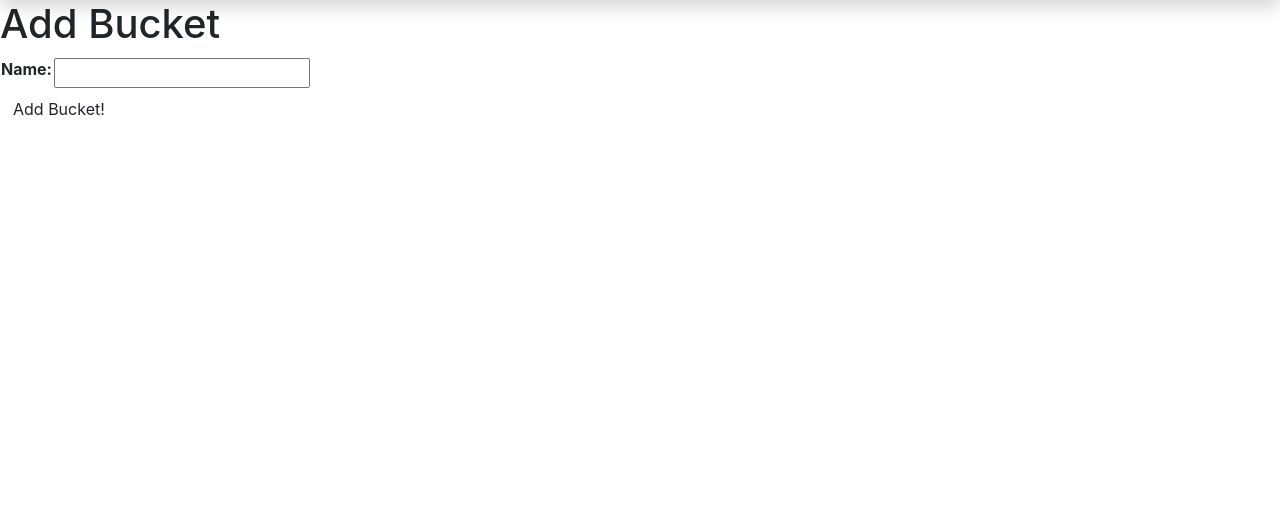
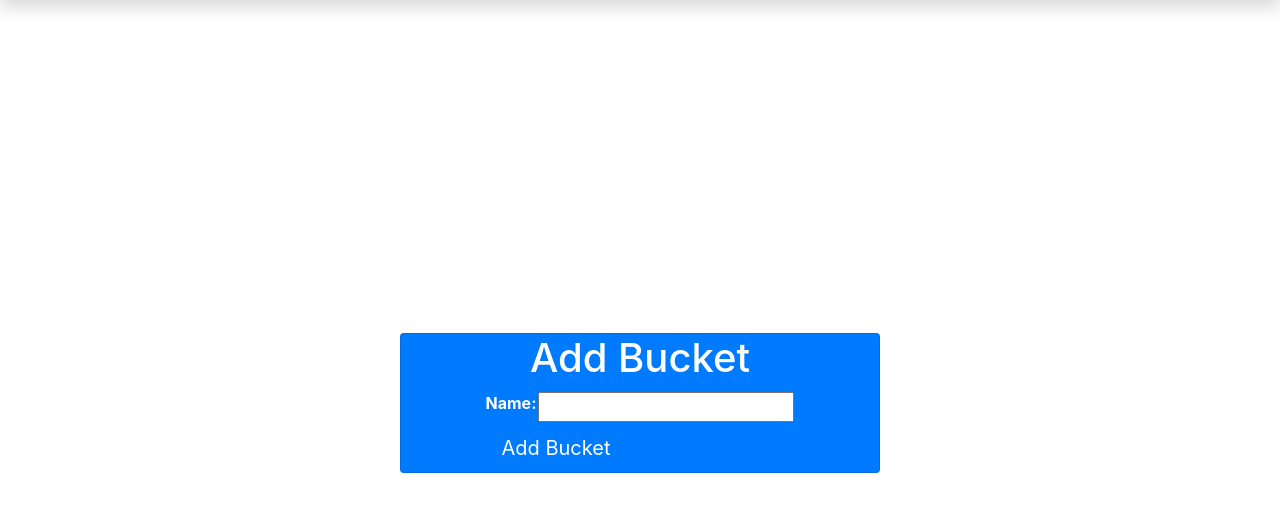
Before and after one commit to flyingisfreedom5/marketrace, a Django app: page /buckets/create/ in a window 1280 px wide. Shown: the part 56-568 px from the top of the page. Run offline with Django 4.2, Linux system fonts and the light colour scheme; the visitor is signed in with stand-in values (Sample User, id 1).

Commit message:
Styling in bucket_form page

```diff
--- a/main_app/templates/main_app/bucket_form.html
+++ b/main_app/templates/main_app/bucket_form.html
@@ -1,6 +1,7 @@
 {% extends 'base.html' %}
 {% block content %}
-
+<div class="container">
+<div class="card text-white bg-primary mb-3 container d-flex align-items-center" style="max-width: 30rem; margin-top: 30%;">
 {% if object %}
   <h1>Edit <span class="teal-text">{{ object.name }}</span></h1>
 {% else %}
@@ -16,10 +17,11 @@
     {{ form.as_table }}
   </table>
   {% if object %}
-    <input type="submit" value="Update Bucket!" class="btn">
+  <button type="submit" class="btn btn-primary btn-lg">Update Bucket</button>
   {% else %}
-    <input type="submit" value="Add Bucket!" class="btn">
+    <button type="submit" class="btn btn-primary btn-lg">Add Bucket</button>
   {% endif %}
 </form>
-
+</div>
+</div>
 {% endblock %}
```
